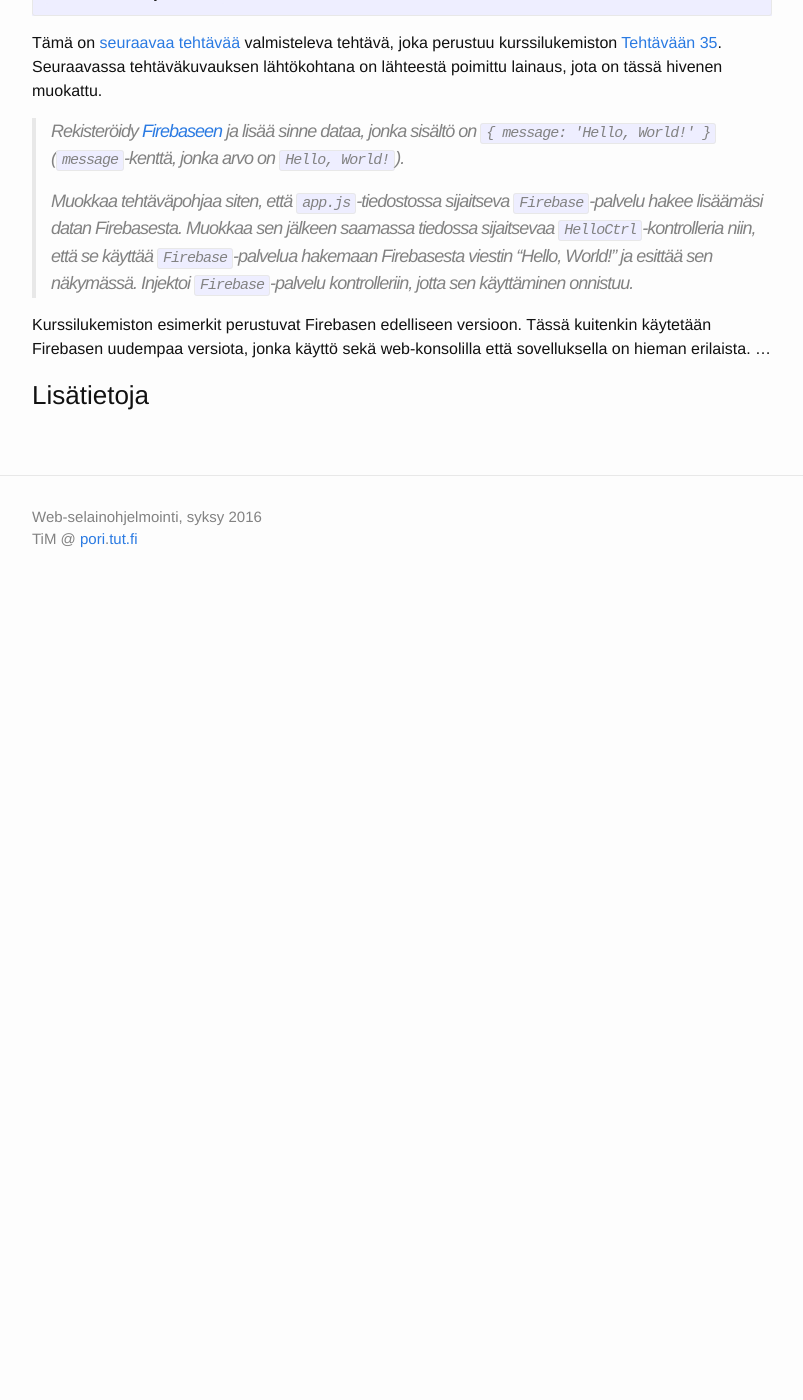
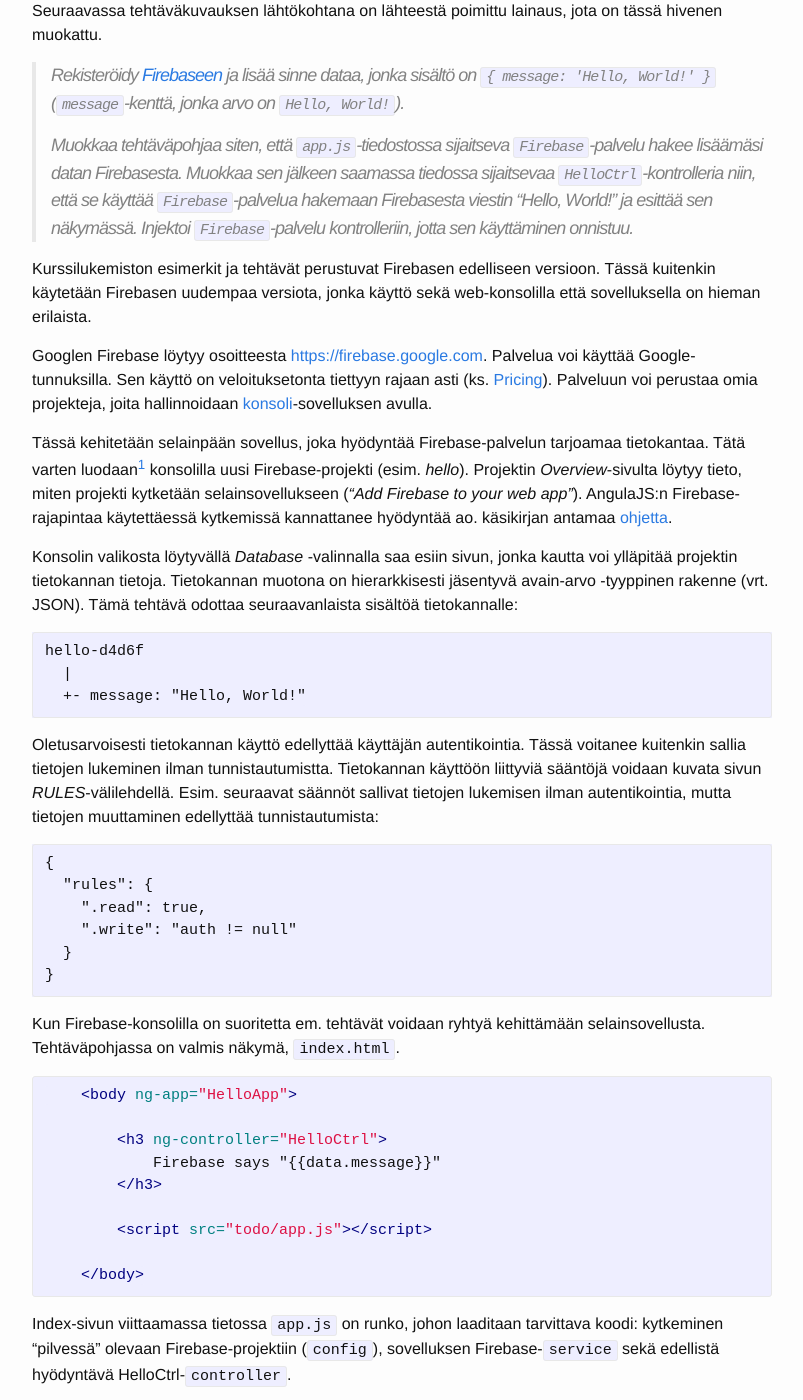
Before and after one commit to timedu/wso, a Jekyll site: the page built from _osa5/tehtava55.md, in a window 1280 px wide and 1400 px high, scrolled down 231 px. Shown: the whole window, without its empty margins (238-1041 px from the left). Built offline with Jekyll 4.4.1, drawn with Linux system fonts in a browser that asks for light colours; before the commit the page ends 900 px from its top, so only the background shows below that; some of the changed text lies outside the part shown.

Commit message:
update ex5.5 & fixes

```diff
--- a/_osa5/tehtava55.md
+++ b/_osa5/tehtava55.md
@@ -7,10 +7,6 @@
 
 ## Hello Firebase
 
-~~~
-// sivu on työn alla
-~~~
-
 Tämä on [seuraavaa tehtävää](../tehtava56) valmisteleva tehtävä, joka perustuu kurssilukemiston [Tehtävään 35]({{site.baseurl}}/weso/#vk-5-t35). Seuraavassa tehtäväkuvauksen lähtökohtana on lähteestä poimittu lainaus, jota on tässä hivenen muokattu.
 
 > Rekisteröidy [Firebaseen][firebase] ja lisää sinne dataa, jonka sisältö on `{ message: 'Hello, World!' }` (`message`-kenttä, jonka arvo on `Hello, World!`).
@@ -19,6 +15,80 @@
 
 [firebase]: https://firebase.google.com
 
-Kurssilukemiston esimerkit perustuvat Firebasen edelliseen versioon. Tässä kuitenkin käytetään Firebasen uudempaa versiota, jonka käyttö sekä web-konsolilla että sovelluksella on hieman erilaista. ...
+Kurssilukemiston esimerkit ja tehtävät perustuvat Firebasen edelliseen versioon. Tässä kuitenkin käytetään Firebasen uudempaa versiota, jonka käyttö sekä web-konsolilla että sovelluksella on hieman erilaista.
+
+Googlen Firebase löytyy osoitteesta <https://firebase.google.com>. Palvelua voi käyttää Google-tunnuksilla. Sen käyttö on veloituksetonta tiettyyn rajaan asti (ks. [Pricing][pricing]). Palveluun voi perustaa omia projekteja, joita hallinnoidaan [konsoli][console]-sovelluksen avulla.
+
+[pricing]: https://firebase.google.com/pricing/
+[console]: https://console.firebase.google.com
+
+Tässä kehitetään selainpään sovellus, joka hyödyntää Firebase-palvelun tarjoamaa tietokantaa. Tätä varten luodaan[^1] konsolilla uusi Firebase-projekti (esim. *hello*). Projektin *Overview*-sivulta löytyy tieto, miten projekti kytketään selainsovellukseen (*"Add Firebase to your web app"*). AngulaJS:n Firebase-rajapintaa käytettäessä kytkemissä kannattanee hyödyntää ao. käsikirjan antamaa [ohjetta][initialize].
+
+[initialize]: https://github.com/firebase/angularfire/blob/master/docs/reference.md#initialization
+
+[^1]: Firebasen käyttö on sinun ja Googlen välinen kahdenkeskinen sopimus
+
+Konsolin valikosta löytyvällä *Database* -valinnalla saa esiin sivun, jonka kautta voi ylläpitää projektin tietokannan tietoja. Tietokannan muotona on hierarkkisesti jäsentyvä avain-arvo -tyyppinen rakenne (vrt. JSON). Tämä tehtävä odottaa seuraavanlaista sisältöä tietokannalle:
+
+~~~
+hello-d4d6f
+  |
+  +- message: "Hello, World!"
+~~~
+
+Oletusarvoisesti tietokannan käyttö edellyttää käyttäjän autentikointia. Tässä voitanee kuitenkin sallia tietojen lukeminen ilman tunnistautumistta. Tietokannan käyttöön liittyviä sääntöjä voidaan kuvata sivun *RULES*-välilehdellä. Esim. seuraavat säännöt sallivat tietojen lukemisen ilman autentikointia, mutta tietojen muuttaminen edellyttää tunnistautumista:
+
+~~~
+{
+  "rules": {
+    ".read": true,
+    ".write": "auth != null"
+  }
+}
+~~~
+
+Kun Firebase-konsolilla on suoritetta em. tehtävät voidaan ryhtyä kehittämään selainsovellusta. Tehtäväpohjassa on valmis näkymä, `index.html`.
+
+{% highlight html %}
+{% raw %}
+
+    <body ng-app="HelloApp">
+
+        <h3 ng-controller="HelloCtrl">
+            Firebase says "{{data.message}}"
+        </h3>
+
+        <script src="todo/app.js"></script>
+
+    </body>
+
+{% endraw %}
+{% endhighlight %}
+
+Index-sivun viittaamassa tietossa `app.js` on runko, johon laaditaan tarvittava koodi: kytkeminen "pilvessä" olevaan Firebase-projektiin (`config`), sovelluksen Firebase-`service` sekä edellistä hyödyntävä HelloCtrl-`controller`.
+
+**Palauta** tehtävästä tiedosto `app.js`. Varmista ennen palautusta, että sovellus toimii odotetusti. Jos pohjakoodi sisältää testejä, varmista myös niiden läpimeno ilman virheilmoituksia.
 
 ### Lisätietoja
+
+Kun selainsovellus on kytkeytty Firebase-projektiin, viite sen tietokantaan saadaan seuraavasti[^2]:
+
+[^2]: Firebasen aiemmassa versiossa käytäntö on hieman toisenlainen (vrt. kurssilukemisto).
+
+~~~
+var ref = firebase.database().ref();
+~~~
+
+Firebase-rajapintaa  käsitellään  kurssilukemiston[^3] luvuissa [13][weso-13] ja [17][weso-17]. Kattava esitys rajapinnasta löyttyy sen [käsikirjasta][angularfire].
+
+[^3]: Huom. erilaiset käytännöt tietokantaviitteissä eri Firebase-versioiden välillä.
+
+[weso-13]: {{site.baseurl}}/weso/#13-Jatketaan-keskustelua-palvelimen-kanssa:-Firebase
+[weso-17]: {{site.baseurl}}/weso/#17-Suurempi-Angular-sovellus:-Elokuvakirjasto
+[angularfire]: https://github.com/firebase/angularfire/blob/master/docs/reference.md
+
+
+
+
+
+#### Alaviitteet
```
Also changed, not shown: _osa5/tehtava54.md (+4 -1 lines).
